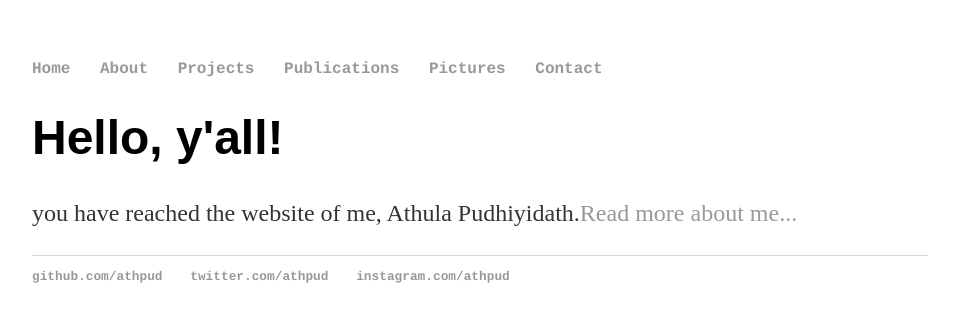
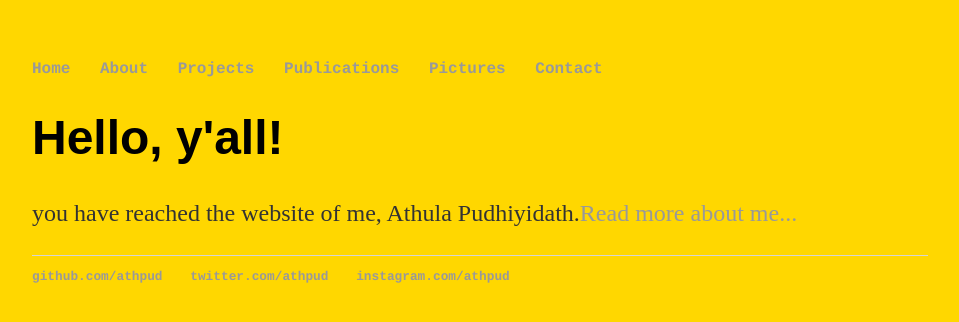
Before and after one commit to athpud/athpud.github.io, a Jekyll site: the page built from index.html, in a window 1280 px wide. Shown: the top 322 px of the page, without its empty margins (160-1119 px from the left). Built offline with Jekyll 4.4.1, drawn with Linux system fonts in a browser that asks for light colours.

Commit message:
Update main.css

```diff
--- a/css/main.css
+++ b/css/main.css
@@ -1,7 +1,7 @@
 body {
     margin: 60px auto;
     width: 70%;
-    style: "background-color:GOLD;"
+    background-color: GOLD;
 }
 nav ul, footer ul {
     font-family:'Courier';
```
